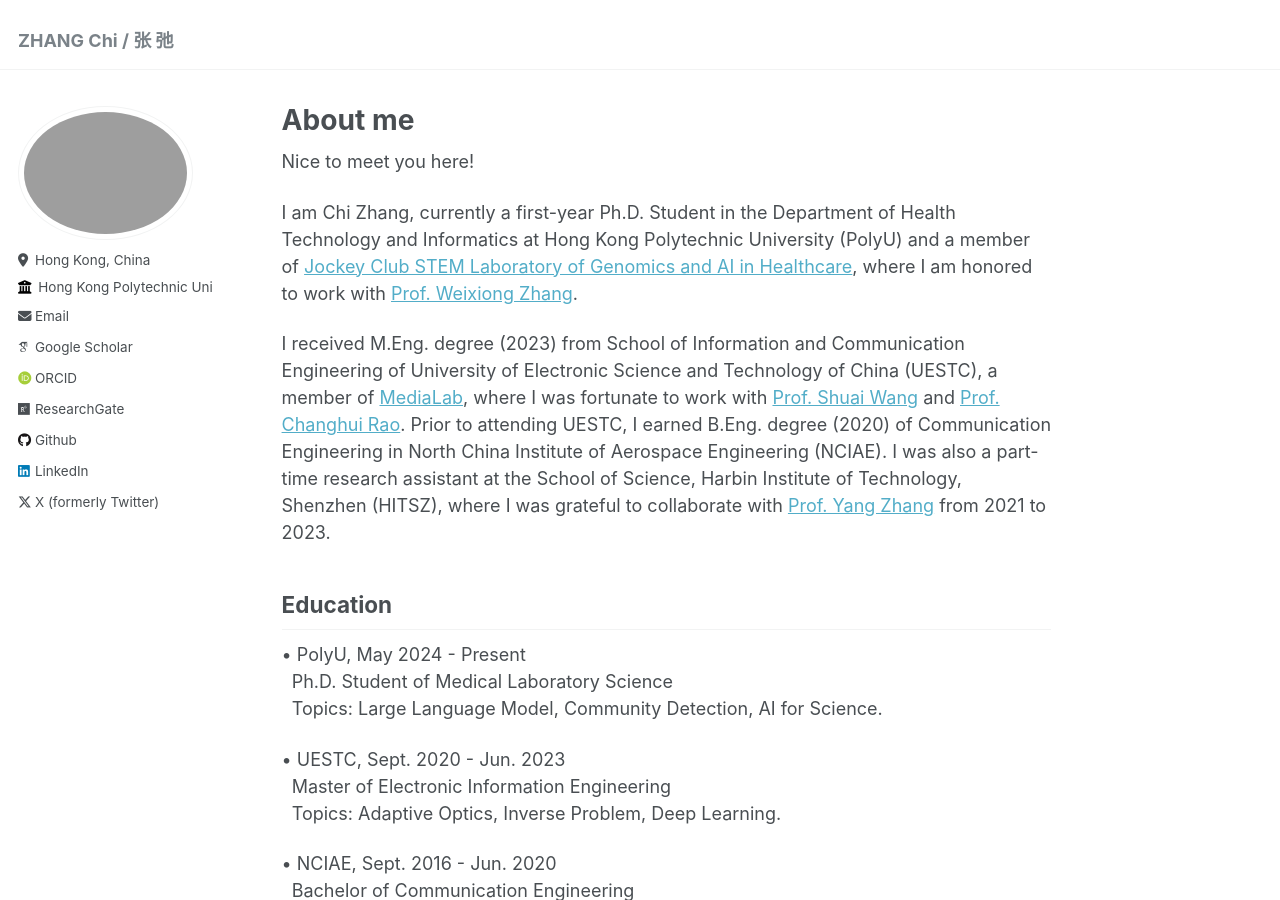
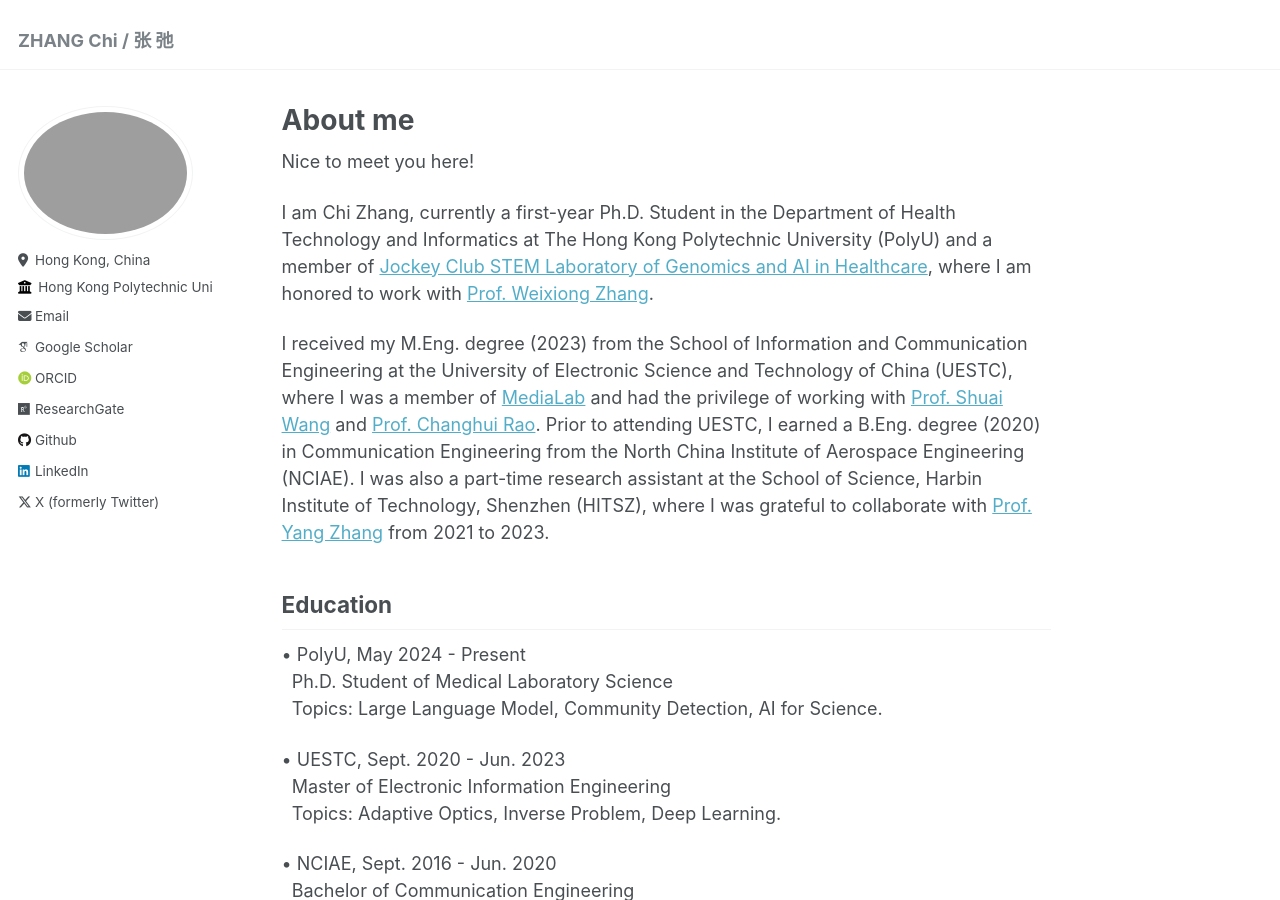
Before and after one commit to mrchasezhang/mrchasezhang.github.io, a Jekyll site: the page built from _pages/about.md, in a window 1280 px wide and 900 px high. Built offline with Jekyll 4.4.1, drawn with Linux system fonts in a browser that asks for light colours; some web fonts are replaced.

Commit message:
Update about.md

```diff
--- a/_pages/about.md
+++ b/_pages/about.md
@@ -9,9 +9,9 @@ redirect_from:
 
 Nice to meet you here!
 
-I am Chi Zhang, currently a first-year Ph.D. Student in the Department of Health Technology and Informatics at Hong Kong Polytechnic University (PolyU) and a member of [Jockey Club STEM Laboratory of Genomics and AI in Healthcare](https://genomicmedicine.github.io/site/#/), where I am honored to work with [Prof. Weixiong Zhang](https://www.polyu.edu.hk/hti/people/academic-staff/prof-zhang-weixiong/).
+I am Chi Zhang, currently a first-year Ph.D. Student in the Department of Health Technology and Informatics at The Hong Kong Polytechnic University (PolyU) and a member of [Jockey Club STEM Laboratory of Genomics and AI in Healthcare](https://genomicmedicine.github.io/site/#/), where I am honored to work with [Prof. Weixiong Zhang](https://www.polyu.edu.hk/hti/people/academic-staff/prof-zhang-weixiong/).
 
-I received M.Eng. degree (2023) from School of Information and Communication Engineering of University of Electronic Science and Technology of China (UESTC), a member of [MediaLab](https://medialab.uestc.edu.cn/), where I was fortunate to work with [Prof. Shuai Wang](https://faculty.uestc.edu.cn/wangshuai/zh_CN/index.htm) and [Prof. Changhui Rao](https://people.ucas.ac.cn/~chrao). Prior to attending UESTC, I earned B.Eng. degree (2020) of Communication Engineering in North China Institute of Aerospace Engineering (NCIAE). I was also a part-time research assistant at the School of Science, Harbin Institute of Technology, Shenzhen (HITSZ), where I was grateful to collaborate with [Prof. Yang Zhang](https://faculty.hitsz.edu.cn/zhangyang) from 2021 to 2023.
+I received my M.Eng. degree (2023) from the School of Information and Communication Engineering at the University of Electronic Science and Technology of China (UESTC), where I was a member of [MediaLab](https://medialab.uestc.edu.cn/) and had the privilege of working with [Prof. Shuai Wang](https://faculty.uestc.edu.cn/wangshuai/zh_CN/index.htm) and [Prof. Changhui Rao](https://people.ucas.ac.cn/~chrao). Prior to attending UESTC, I earned a B.Eng. degree (2020) in Communication Engineering from the North China Institute of Aerospace Engineering (NCIAE). I was also a part-time research assistant at the School of Science, Harbin Institute of Technology, Shenzhen (HITSZ), where I was grateful to collaborate with [Prof. Yang Zhang](https://faculty.hitsz.edu.cn/zhangyang) from 2021 to 2023.
 
 
 ## Education
```
